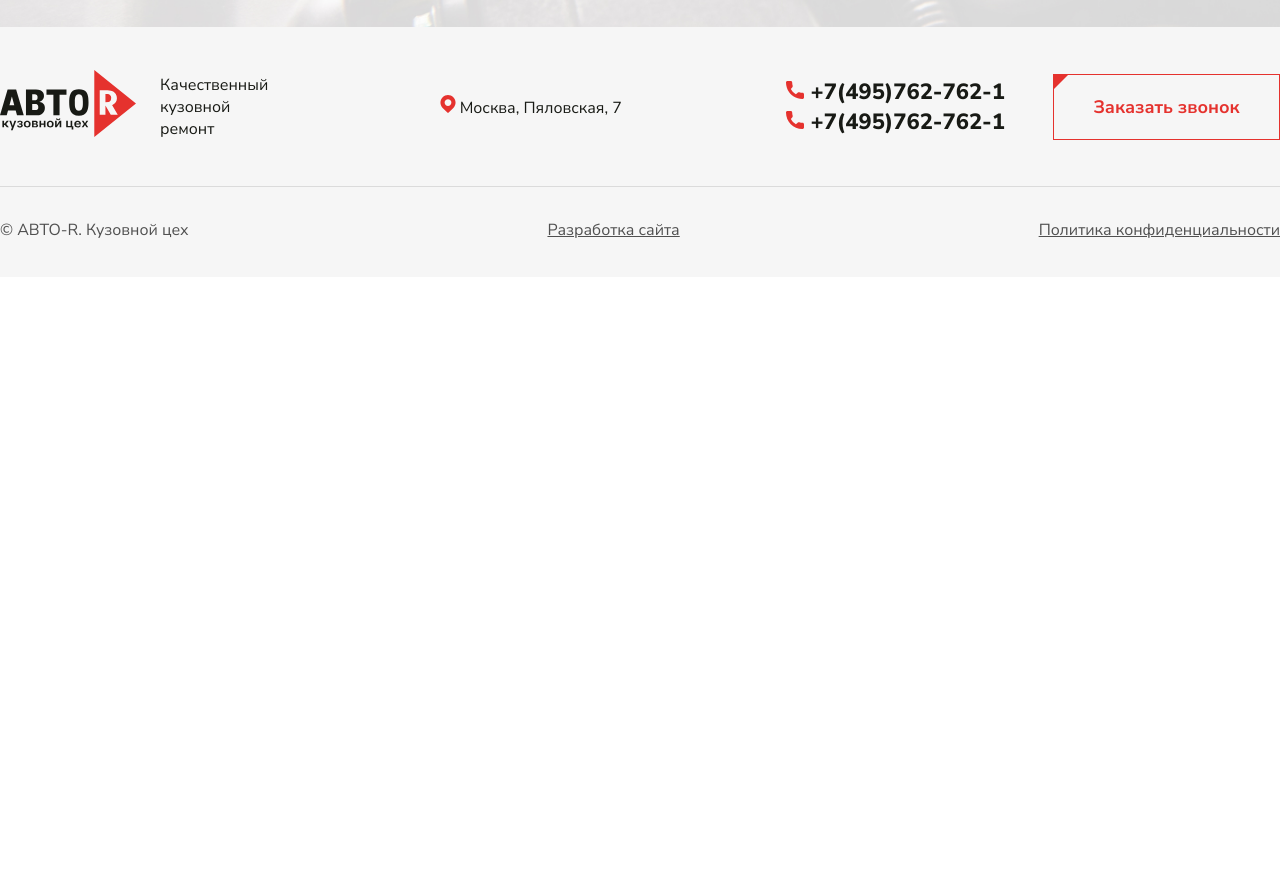
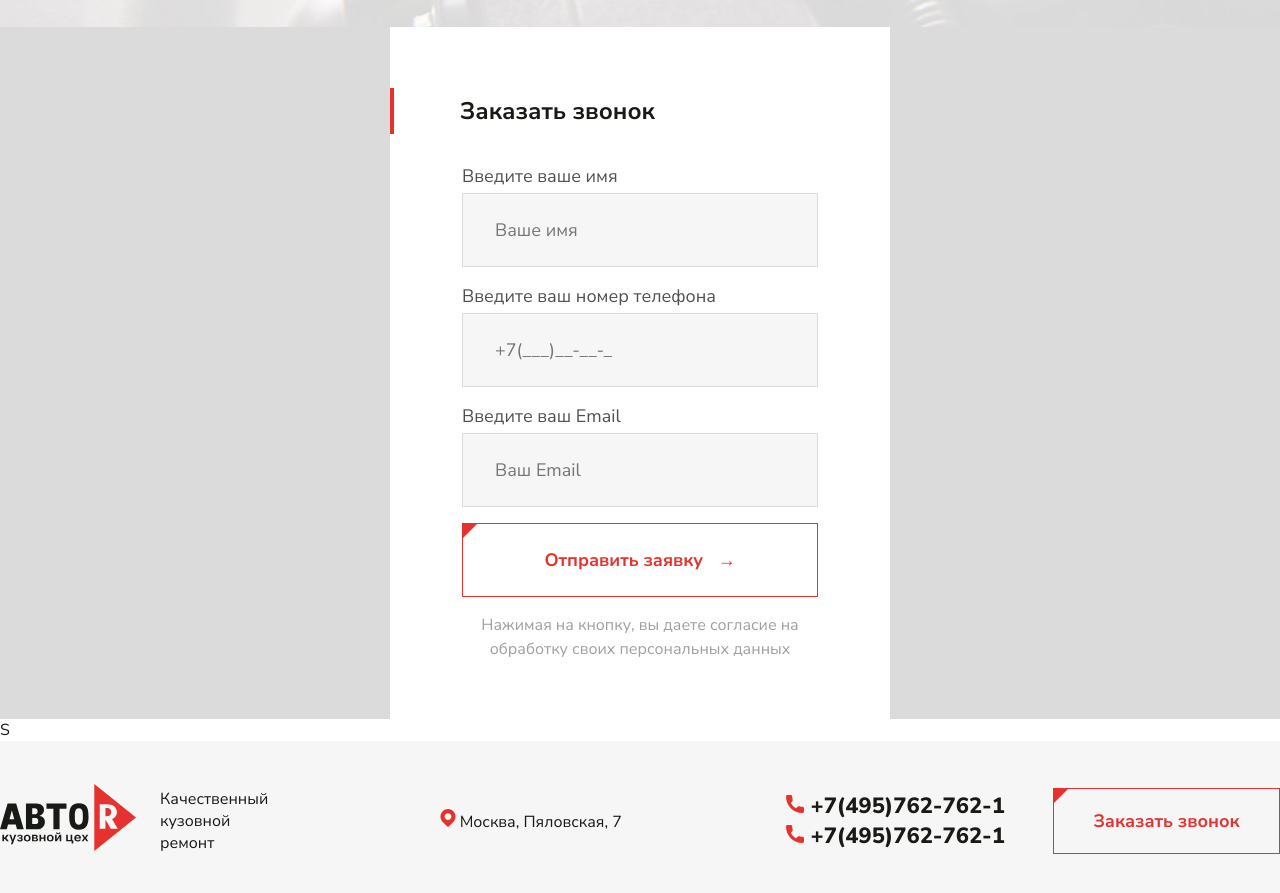
Before and after one commit to ArtistIR/auto-r, a plain HTML site: page index.html in a window 1280 px wide. Shown: the part 8038-8931 px from the top of the page. Before the commit the page ends 8315 px from the top, so only its background shows below. Drawn offline with nearby package versions, Linux system fonts and the light colour scheme.

Commit message:
second_finish before adaptive

```diff
--- a/assets/css/style.css
+++ b/assets/css/style.css
@@ -1169,3 +1169,84 @@ a.footer_sup_item{
     width: 187px;
     height: 56px;
 }
+
+/*MAIN FORM*/
+.form_section{
+    background-color: #DBDBDB;
+}
+.main_form{
+    display: flex;
+    flex-direction: column;
+    width: 500px;
+    margin: 0 auto;
+    justify-content: center;
+    align-items: center;
+
+    background-color: #fff;
+}
+.mf_title_inner{
+    padding-top: 56px;
+    padding-bottom: 24px;
+    display: flex;
+    justify-content: space-between;
+    align-items: center;
+
+    width: 100%;
+}
+.mf_title_inner .title{
+    padding-left: 70px;
+    font-weight: 700;
+    font-size: 24px;
+    line-height: 56px;
+    color: #181A15;
+    position: relative;
+}
+.main_form label{
+    font-weight: 400;
+    font-size: 18px;
+    line-height: 26px;
+    color: #505050;
+    text-align: left;
+    display: block;
+    width: 356px;
+    padding-bottom: 4px;
+}
+.main_form input{
+    display: block;
+    width: 356px;
+    height: 74px;
+
+    font-size: 18px;
+    line-height: 26px;
+    color: #505050;
+    padding-left: 32px;
+    margin-bottom: 16px;
+
+    background-color: #F6F6F6;
+    border: 1px #DBDBDB solid;
+}
+.main_form input:focus{
+    outline: none;
+    background-color: #fff;
+    border: 1px #DBDBDB solid;
+}
+.main_form input:hover{
+    border: 1px #E5322E solid;
+    background-color: #fff;
+}
+.main_form p{
+    display: block;
+    width: 356px;
+    font-weight: 400;
+    font-size: 16px;
+    line-height: 24px;
+    text-align: center;
+    color: #9F9F9F;
+
+    padding: 16px 0 58px 0;
+}
+.mf_btn{
+    display: block;
+    width: 356px;
+    height: 74px;
+}
--- a/index.html
+++ b/index.html
@@ -575,7 +575,23 @@
                 </div>
             </div>
         </section>
-    </main>
+
+        <section class="form_section">
+            <form action=""  class="main_form">
+                <div class="mf_title_inner">
+                    <h3 class="title">Заказать звонок</h3>
+                </div>
+                <label for="mf_name">Введите ваше имя</label>
+                <input type="text" name="mf_name" id="" placeholder="Ваше имя">
+                <label for="mf_name">Введите ваш номер телефона</label>
+                <input type="tel" name="mf_tel" id="" placeholder="+7(___)__-__-_">
+                <label for="mf_name">Введите ваш Email</label>
+                <input type="email" name="mf_email" id="" placeholder="Ваш Email">
+                <button type="submit" class="btn mf_btn">Отправить заявку   →</button>
+                <p>Нажимая на кнопку, вы даете согласие на обработку своих персональных данных</p>
+            </form>
+        </section>
+    </main>S
 
     <footer class="footer">
         <div class="container">
```
